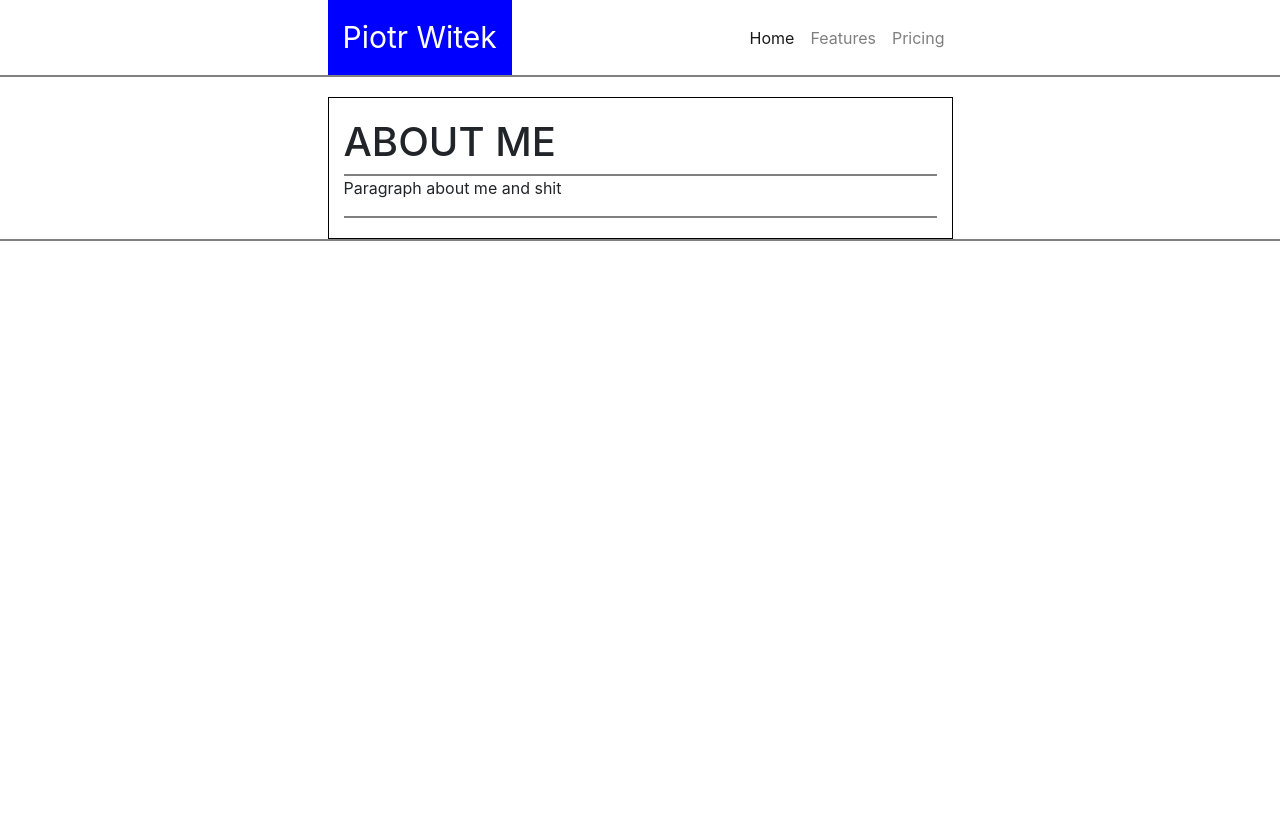
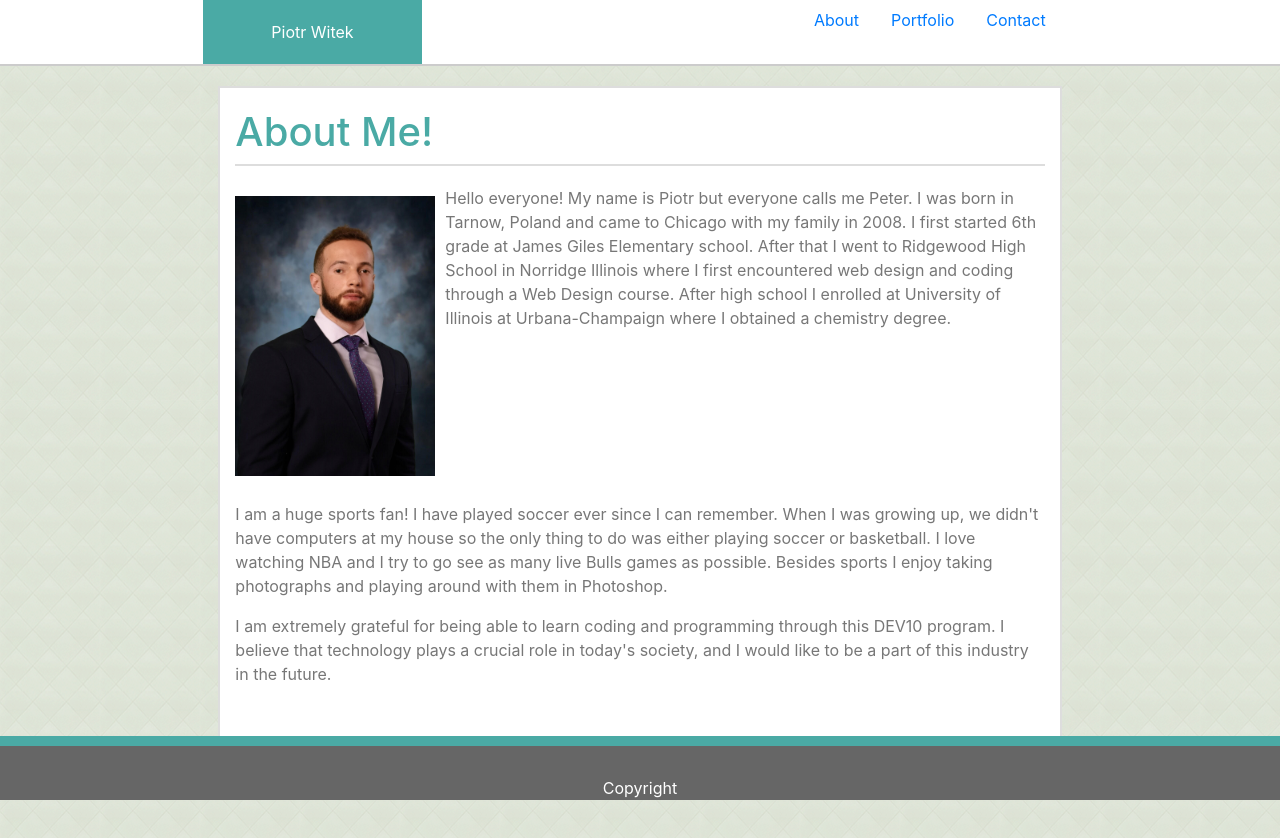
Before and after one commit to pwitek5/Piotr-Witek-prework, a plain HTML site: page Module-1_Assessment/index.html in a window 1280 px wide. Before the commit the page ends 800 px from the top, so only its background shows below. Drawn offline with nearby package versions, Linux system fonts and the light colour scheme.

Commit message:
Second draft

```diff
--- a/Module-1_Assessment/assets/css/style.css
+++ b/Module-1_Assessment/assets/css/style.css
@@ -1,26 +1,47 @@
-
-.row {
-    height: auto;
-    border-bottom: 2px solid #808080;
-    width: auto;
+.center-block {
+    display: block;
+    margin-left: auto;
+    margin-right: auto;
+    margin-bottom: 20px;
+    overflow: hidden;
+ }
+.container {
+    border: 2px solid #dddddd;
+    margin-top: 20px;
+    margin-bottom: 80px;
 }
-.navbar-brand {
-    box-sizing: border-box;
-    background-color: blue;
-    font-size: 30px;
-    padding-right: 15px;
-    padding-left: 15px;
-    padding-top: 15px;
-    padding-bottom: 15px;
+.name {
+    text-align: center;
+    font: 30px;
+    color: white;
+    margin: 20px 0px 20px 0px;
 }
-.navbar {
-    margin: 0px;
-    padding: 0px;
-    width: auto;
+#navbar {
+    margin-top: 40px;
 }
-.container2 {
-    margin-top: 20px;
-    border: 1px solid black;
-    height: auto;
-    padding: 20px 30px 20px 30px;
+.about {
+    font-size: 40px;
 }
+img.img-fluid {
+    float: left;
+    margin: 10px 10px 10px 0px;
+}
+h1 {
+    color: #4aaaa5;
+}
+p {
+    clear: both;
+    color: #777777;
+}
+.footer {
+    position: fixed;
+    left: 0;
+    bottom: 0;
+    width: 100%;
+    background-color: #666666
+    ;
+    color: white;
+    text-align: center;
+    padding-top: 30px;
+    border-top: 10px solid #4aaaa5;
+  }
--- a/Module-1_Assessment/index.html
+++ b/Module-1_Assessment/index.html
@@ -6,53 +6,63 @@
   <meta name="viewport" content="width=device-width, initial-scale=1">
   <title>Module 1 Assesment</title>
 
+   <link rel="stylesheet" type="text/css" href="assets/css/style.css">
+  <link rel="stylesheet" href="https://stackpath.bootstrapcdn.com/bootstrap/4.4.1/css/bootstrap.min.css" integrity="sha384-Vkoo8x4CGsO3+Hhxv8T/Q5PaXtkKtu6ug5TOeNV6gBiFeWPGFN9MuhOf23Q9Ifjh" crossorigin="anonymous">
 
-  <link rel="stylesheet" href="https://stackpath.bootstrapcdn.com/bootstrap/4.4.1/css/bootstrap.min.css" integrity="sha384-Vkoo8x4CGsO3+Hhxv8T/Q5PaXtkKtu6ug5TOeNV6gBiFeWPGFN9MuhOf23Q9Ifjh" crossorigin="anonymous">
-  <link rel="stylesheet" type="text/css" href="assets/css/style.css">
 
 </head>
 
-<body>
+<body background="assets/images/beige-tiles.png">
 
-    <div id="container">
-
-    <div class="row">
-        <div class="col"></div>
-            <div class="col-6">
-                <nav class="navbar navbar-expand-lg navbar-light bg-#fff">
-                    <a class="navbar-brand" style="color: white" href="#">Piotr Witek</a>
-                        <div class="collapse navbar-collapse" id="navbarText">
-                            <ul class="navbar-nav ml-auto">
-                                <li class="nav-item active">
-                                    <a class="nav-link" href="#">Home <span class="sr-only">(current)</span></a>
+    <div class="row" style="border-bottom: 2px solid #cccccc;">
+        <div class="col-md-2" style="background-color: white;"></div>
+        <div class="col-md-2" style="background-color: #4aaaa5;" style="text-align: center;">
+            <p class="name">Piotr Witek</p>
+            </ul>
+        </div>
+        <div class="col-md-6" alt="navbar" style="background-color: white;">
+            <ul class="nav justify-content-end">
+                <li class="nav-item">
+                  <a class="nav-link" href="#">About</a>
                 </li>
                 <li class="nav-item">
-                                    <a class="nav-link" href="#">Features</a>
+                  <a class="nav-link" href="portfolio.html">Portfolio</a>
                 </li>
                 <li class="nav-item">
-                                    <a class="nav-link" href="#">Pricing</a>
+                  <a class="nav-link" href="#">Contact</a>
                 </li>
             </ul>
         </div>
-                </nav>
+        <div class="col-md-2" style="background-color: white;"></div>
     </div>
-                <div class="col"></div>
+
+    <div class="row">
+        <div class="col-md-2"></div>
+            <div class="col-md-8">
+                <div class="container" style="background-color: white;">
+
+                    <div class="container" style="border: 0px;" style="margin: 0px;">
+                    <div class="row" style="border-bottom: 2px solid #dddddd;">
+                        <h1 class="about">About Me!</h1>
                     </div>
+                    <div class="row" style="margin-top:20px;">
+                                <p><img src="assets/images/profile.jpg" class="img-fluid" width="200" height="280" alt="Responsive image">Hello everyone! My name is Piotr but everyone calls me Peter. I was born in Tarnow, Poland and came to Chicago with my family in 2008. I first started 6th grade at James Giles Elementary school. After that I went to Ridgewood High School in Norridge Illinois where I first encountered web design and coding through a Web Design course. After high school I enrolled at University of Illinois at Urbana-Champaign where I obtained a chemistry degree.</p>
                     </div>
                     <div class="row">
-            <div class="col"></div>
-                <div class="col-lg-6">
-                    <div class="container2">
+                        <p>I am a huge sports fan! I have played soccer ever since I can remember. When I was growing up, we didn't have computers at my house so the only thing to do was either playing soccer or basketball. I love watching NBA and I try to go see as many live Bulls games as possible. Besides sports I enjoy taking photographs and playing around with them in Photoshop.</p>
+                    </div>
+
                     <div class="row">
-                             <h1>ABOUT ME</h1>
+                        <p>I am extremely grateful for being able to learn coding and programming through this DEV10 program. I believe that technology plays a crucial role in today's society, and I would like to be a part of this industry in the future.</p>
                     </div>
-                         <div class="row">
-                             <p>Paragraph about me and shit</p>
+
                     </div>
                 </div>
             </div>
-            <div class="col"></div>
+        <div class="col-md-2"></div>
     </div>
+    <div class="footer">
+        Copyright
     </div>
 </body>
 </html>
```
Also changed, not shown: JavaScript_Basics_Assessment/activity-1.js (added, +17 -0 lines), JavaScript_Basics_Assessment/activity-2.js (added, +10 -0 lines), JavaScript_Basics_Assessment/activity-3.js (added, +8 -0 lines), JavaScript_Basics_Assessment/index.html (added, +11 -0 lines), Module-1_Assessment/portfolio.html (+71 -0 lines), Module-1_Assessment/assets/images/beige-tiles.png (added), Module-1_Assessment/assets/images/profile.jpg (added). Lines whose indentation alone changed are shown as unchanged.
